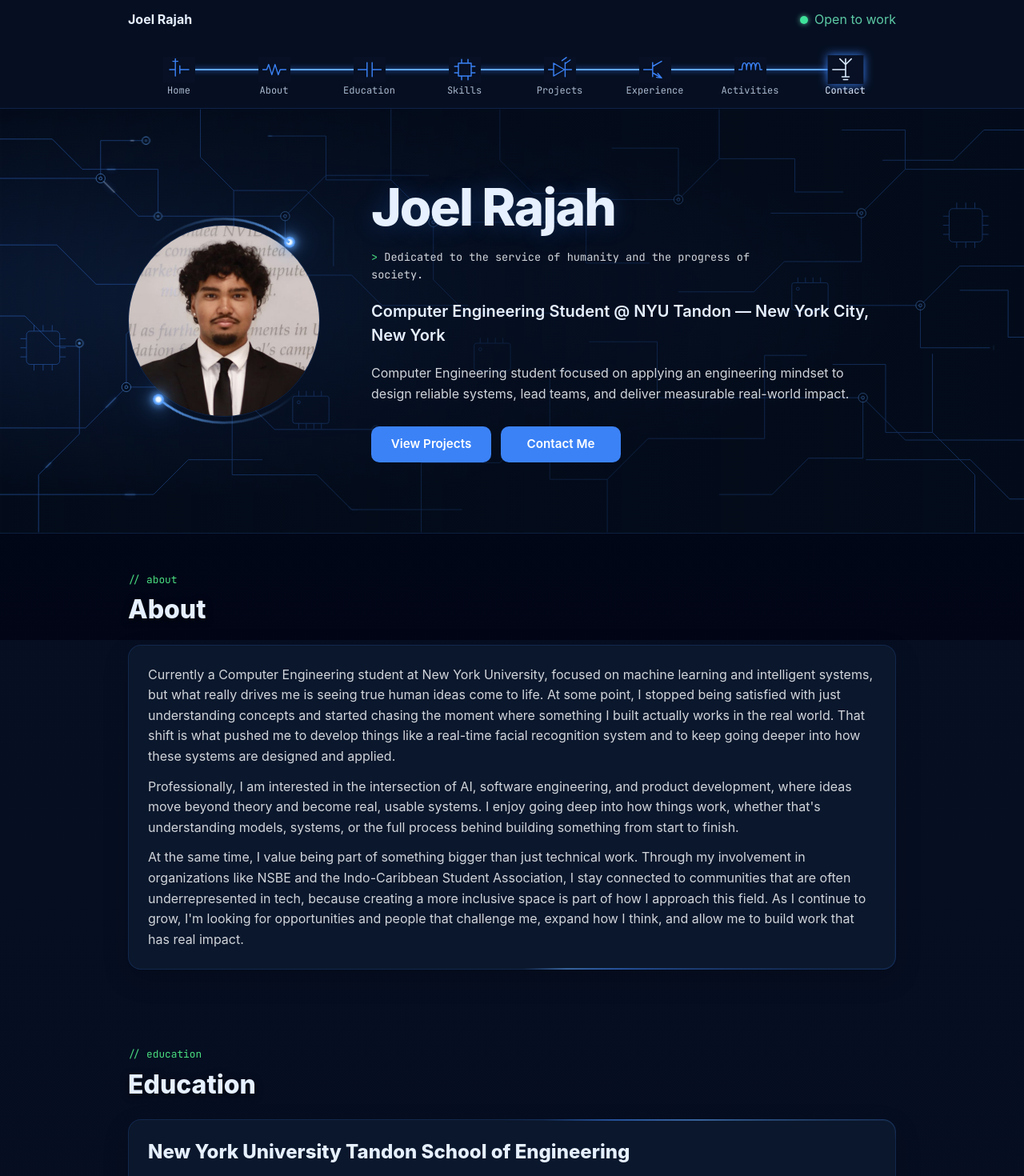
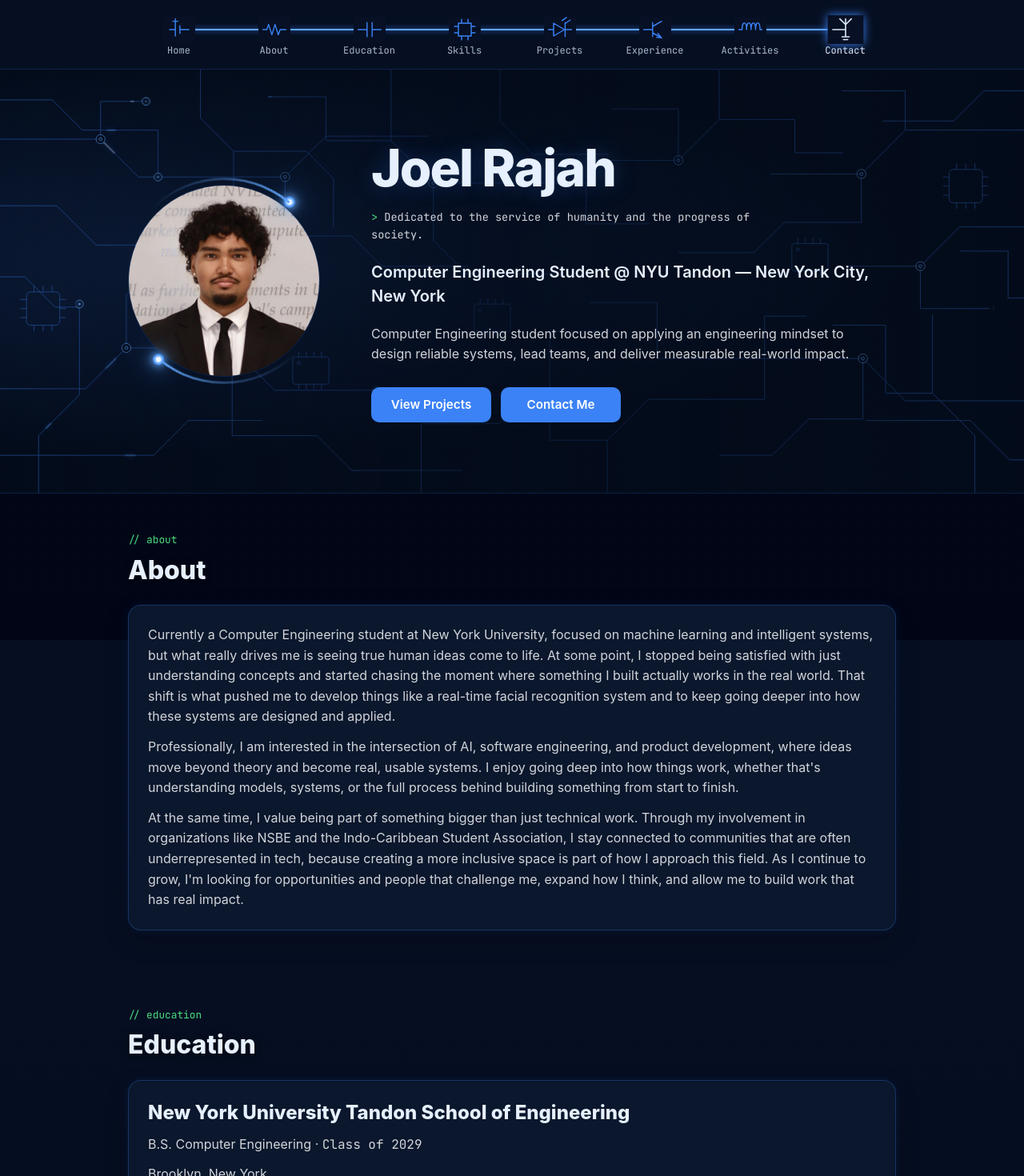
Before and after one commit to joelrajah08/joelrajah08.github.io, a React (Create React App) app: page / in a window 1280 px wide. Shown: the top 1470 px of the page at 80% size. Built offline with nearby package versions, Linux system fonts and the light colour scheme.

Commit message:
Remove small header and use static blue card borders

```diff
--- a/src/App.css
+++ b/src/App.css
@@ -1,10 +1,5 @@
 @import url('https://fonts.googleapis.com/css2?family=JetBrains+Mono:wght@400;500;600&display=swap');
 
-@property --border-angle {
-  syntax: '<angle>';
-  initial-value: 0deg;
-  inherits: false;
-}
 :root {
   --bg: #071024;
   --text: #e6f0ff;
@@ -37,31 +32,11 @@ body, .portfolio { background: linear-gradient(180deg, var(--bg), #020617); colo
   box-sizing: border-box;
   min-width: 0;
   padding: 24px;
-  border: 1px solid var(--glass-border);
+  border: 1px solid color-mix(in srgb, var(--glow-primary) 28%, transparent);
   border-radius: var(--card-radius);
   background: var(--card-bg);
-  box-shadow: 0 12px 32px rgba(0,0,0,0.18);
+  box-shadow: 0 12px 32px rgba(0,0,0,0.18), 0 0 12px color-mix(in srgb, var(--glow-primary) 10%, transparent);
 }
-/* A masked ring keeps the traveling light on the border, clear of the content. */
-.surface-card::before {
-  content: '';
-  position: absolute;
-  inset: -1px;
-  border-radius: inherit;
-  padding: 2px;
-  background: conic-gradient(from var(--border-angle), transparent 0deg 270deg,
-    color-mix(in srgb, var(--glow-primary) 15%, transparent) 300deg,
-    var(--glow-primary) 330deg, var(--glow-light) 345deg, transparent 360deg);
-  -webkit-mask: linear-gradient(#fff 0 0) content-box, linear-gradient(#fff 0 0);
-  -webkit-mask-composite: xor;
-  mask: linear-gradient(#fff 0 0) content-box, linear-gradient(#fff 0 0);
-  mask-composite: exclude;
-  pointer-events: none;
-  animation: border-travel 12s linear infinite;
-}
-.surface-card:nth-child(2n)::before { animation-delay: -4s; }
-.surface-card:nth-child(3n)::before { animation-delay: -8s; }
-@keyframes border-travel { to { --border-angle: 360deg; } }
 .card-title { margin: 0 0 12px; font-size: 1.5rem; font-weight: 800; line-height: 1.3; color: var(--text); overflow-wrap: anywhere; }
 .card-meta { color: var(--muted); font-size: 0.9rem; line-height: 1.6; }
 .surface-card p { margin: 0 0 12px; color: var(--body-copy); }
@@ -159,7 +134,7 @@ body, .portfolio { background: linear-gradient(180deg, var(--bg), #020617); colo
   .modal-content { max-height: calc(100dvh - 24px); }
 }
 @media (prefers-reduced-motion: reduce) {
-  .circuit-packet, .circuit-pad-light, .portrait-orbit, .surface-card::before { animation-play-state: paused !important; }
+  .circuit-packet, .circuit-pad-light, .portrait-orbit { animation-play-state: paused !important; }
   *, *::before, *::after { transition: none !important; }
 }
 
@@ -175,7 +150,6 @@ html { scroll-behavior: smooth; }
   border-bottom: 1px solid color-mix(in srgb, var(--glow-primary) 18%, transparent);
 }
 .nav-inner { display: flex; align-items: center; gap: 16px; padding: 12px 0; }
-.brand { flex-shrink: 0; font-weight: 700; }
 .site-nav nav { flex: 1; min-width: 0; }
 .nav-list {
   display: flex;
@@ -214,12 +188,9 @@ a:focus-visible, button:focus-visible, [role="button"]:focus-visible {
   outline: 3px solid var(--glow-light);
   outline-offset: 3px;
 }
-.status { display: flex; align-items: center; gap: 8px; flex-shrink: 0; white-space: nowrap; color: #5dcaa5; }
-.status-dot { width: 10px; height: 10px; border-radius: 50%; background: #3fe29a; box-shadow: 0 0 6px rgba(93,202,165,0.9); }
 @media (max-width: 1100px) {
   .nav-inner { flex-wrap: wrap; gap: 6px 16px; }
   .site-nav nav { order: 3; flex-basis: 100%; }
-  .status { margin-left: auto; }
 }
 @media (max-width: 520px) {
   .nav-list a { padding: 8px 10px; }
@@ -363,7 +334,6 @@ a:focus-visible, button:focus-visible, [role="button"]:focus-visible {
 .visually-hidden { position: absolute; width: 1px; height: 1px; padding: 0; overflow: hidden; clip-path: inset(50%); white-space: nowrap; }
 /* Keep supporting motion away from text and subordinate to the active interaction. */
 .surface-card { background: var(--card-bg); }
-.surface-card::before { animation-duration: 30s; opacity: 0.5; }
 .portrait-orbit { animation-duration: 40s; opacity: 0.55; }
 .hero:has(.terminal-line[data-typing="true"]) .portrait-orbit { animation-play-state: paused; }
 .circuit-packets { opacity: 0.35; }
@@ -385,9 +355,7 @@ a:focus-visible, button:focus-visible, [role="button"]:focus-visible {
 .circuit-pads > g:nth-child(2n) .circuit-pad-light { animation-duration: 14s !important; }
 .circuit-pads > g:nth-child(3n) .circuit-pad-light { animation-duration: 16s !important; }
 
-/* Identity scrolls normally; only the circuit route sticks. */
-.top-identity { background: rgba(7,16,36,0.94); }
-.identity-inner { display: flex; align-items: center; justify-content: space-between; gap: 16px; padding: 12px 0; }
+/* Only the circuit route sticks. */
 .site-nav { transition: background-color 300ms ease, backdrop-filter 300ms ease; }
 .site-nav.is-scrolled { background: rgba(7,16,36,0.76); backdrop-filter: blur(10px); -webkit-backdrop-filter: blur(10px); }
 .site-nav .nav-inner { flex-wrap: nowrap; }
--- a/src/Joel_Rajah_App.js
+++ b/src/Joel_Rajah_App.js
@@ -113,15 +113,6 @@ function App() {
   return (
     <div className="portfolio">
       <SectionBackground activeSection={activeSection} />
-      <header className="top-identity" role="banner">
-        <div className="container identity-inner">
-          <div className="brand">Joel Rajah</div>
-          <div className="status">
-            <span className="status-dot" aria-hidden="true"></span>
-            <span className="status-label">Open to work</span>
-          </div>
-        </div>
-      </header>
       <div className={`site-nav ${scrolled ? 'is-scrolled' : ''}`} ref={navRef}>
         <div className="container nav-inner">
           <CircuitNavigation entries={navigation} activeSection={activeSection || 'home'} onNavigate={id => {
```
Also changed, not shown: 11 other files (tests, documents, lock files or other folders).
